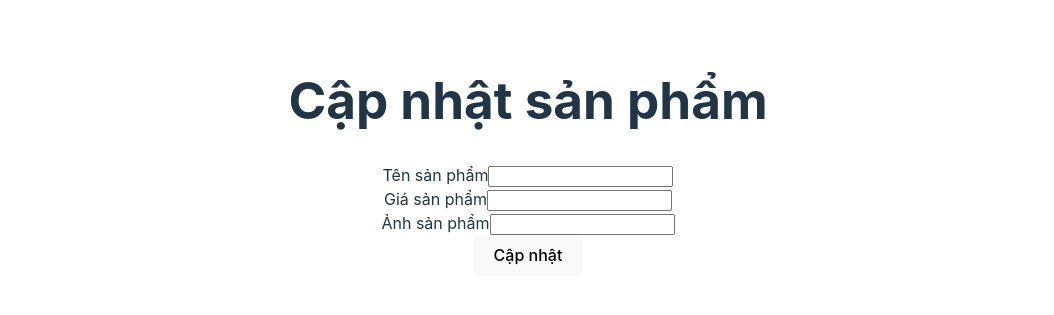
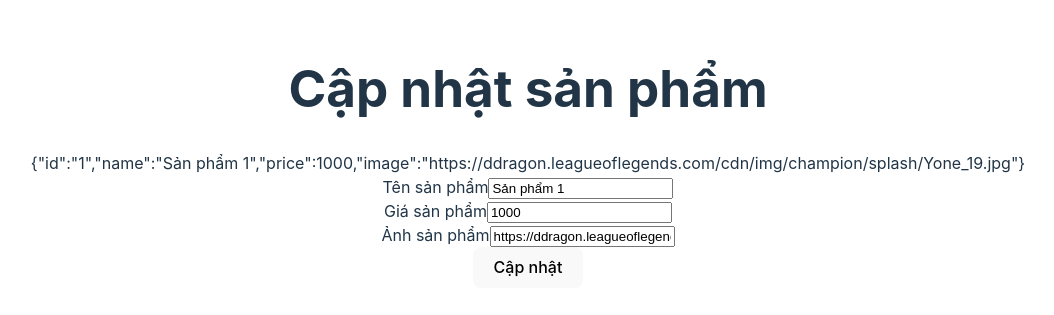
Before and after one commit to sontv8/FA24-WD19301-ECMA, a React (Vite) app in the folder my-app/: page /admin/products/1/edit in a window 1280 px wide. Shown: the part 243-558 px from the top of the page, without its empty margins (112-1166 px from the left). Built offline with nearby package versions, Linux system fonts and the light colour scheme; data requests are answered from the project's data file.

Commit message:
update product

```diff
--- a/my-app/src/pages/Admin/UpdateProduct.jsx
+++ b/my-app/src/pages/Admin/UpdateProduct.jsx
@@ -1,7 +1,16 @@
-import React, { useState } from "react";
+import React, { useEffect, useState } from "react";
+import { useParams } from "react-router-dom";
 
 const UpdateProduct = () => {
   const [inputValues, setInputValues] = useState({});
+
+  const id = useParams();
+  useEffect(() => {
+    fetch(`http://localhost:3000/products/${id.id}`)
+      .then((response) => response.json())
+      .then((data) => setInputValues(data));
+  }, []);
+
   const onHandleChange = (e) => {
     const { name, value } = e.target;
     console.log(name, value);
@@ -15,18 +24,34 @@ const UpdateProduct = () => {
   return (
     <div>
       <h1>Cập nhật sản phẩm</h1>
+      {JSON.stringify(inputValues)}
       <form onSubmit={onHandleSubmit}>
         <div>
           <label htmlFor="">Tên sản phẩm</label>
-          <input type="text" onInput={onHandleChange} name="name" />
+          <input
+            type="text"
+            onInput={onHandleChange}
+            name="name"
+            defaultValue={inputValues.name}
+          />
         </div>
         <div>
           <label htmlFor="">Giá sản phẩm</label>
-          <input type="text" name="price" onInput={onHandleChange} />
+          <input
+            type="text"
+            name="price"
+            onInput={onHandleChange}
+            defaultValue={inputValues.price}
+          />
         </div>
         <div>
           <label htmlFor="">Ảnh sản phẩm</label>
-          <input type="text" name="image" onInput={onHandleChange} />
+          <input
+            type="text"
+            name="image"
+            onInput={onHandleChange}
+            defaultValue={inputValues.image}
+          />
         </div>
         <button>Cập nhật</button>
       </form>
```
